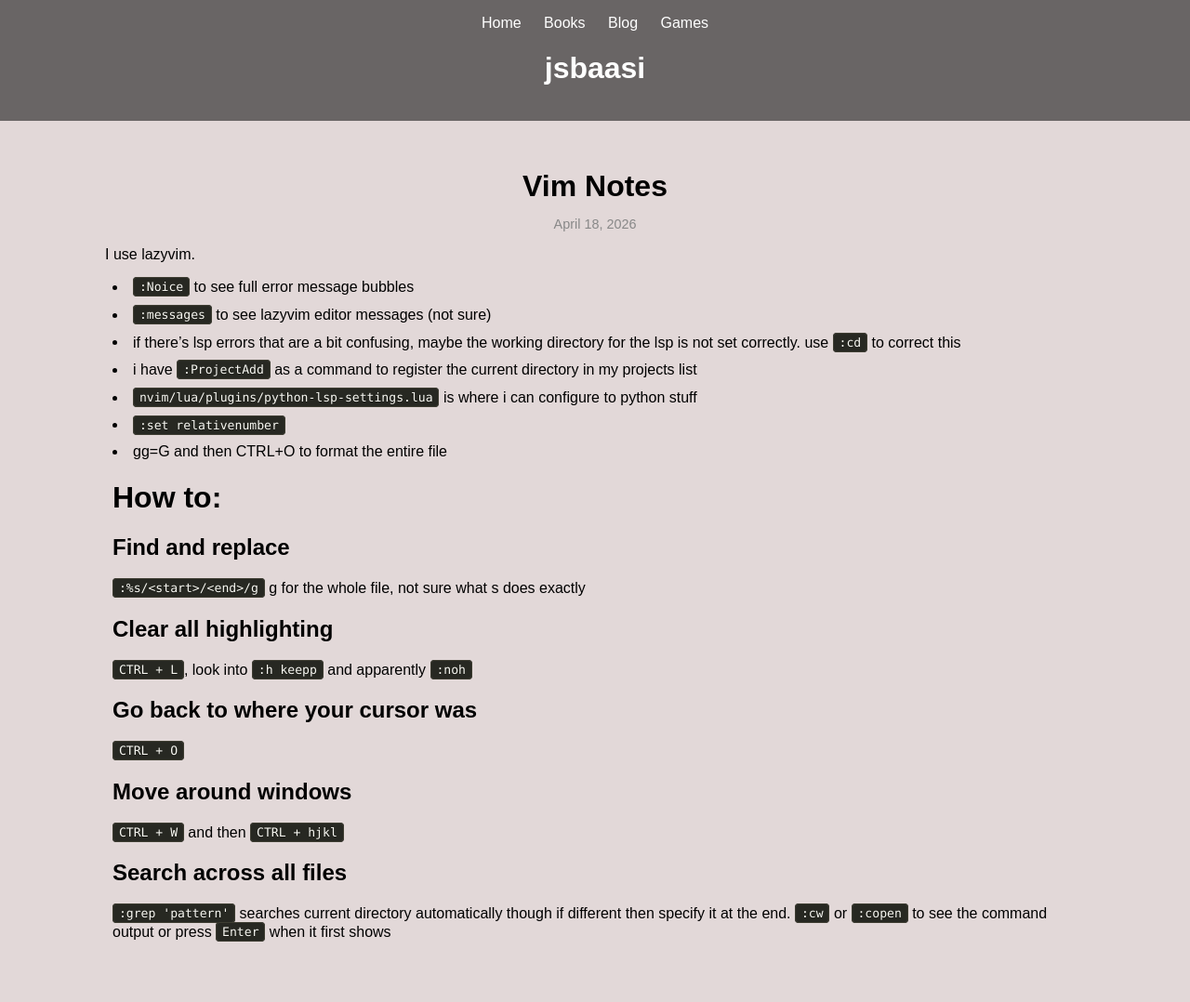
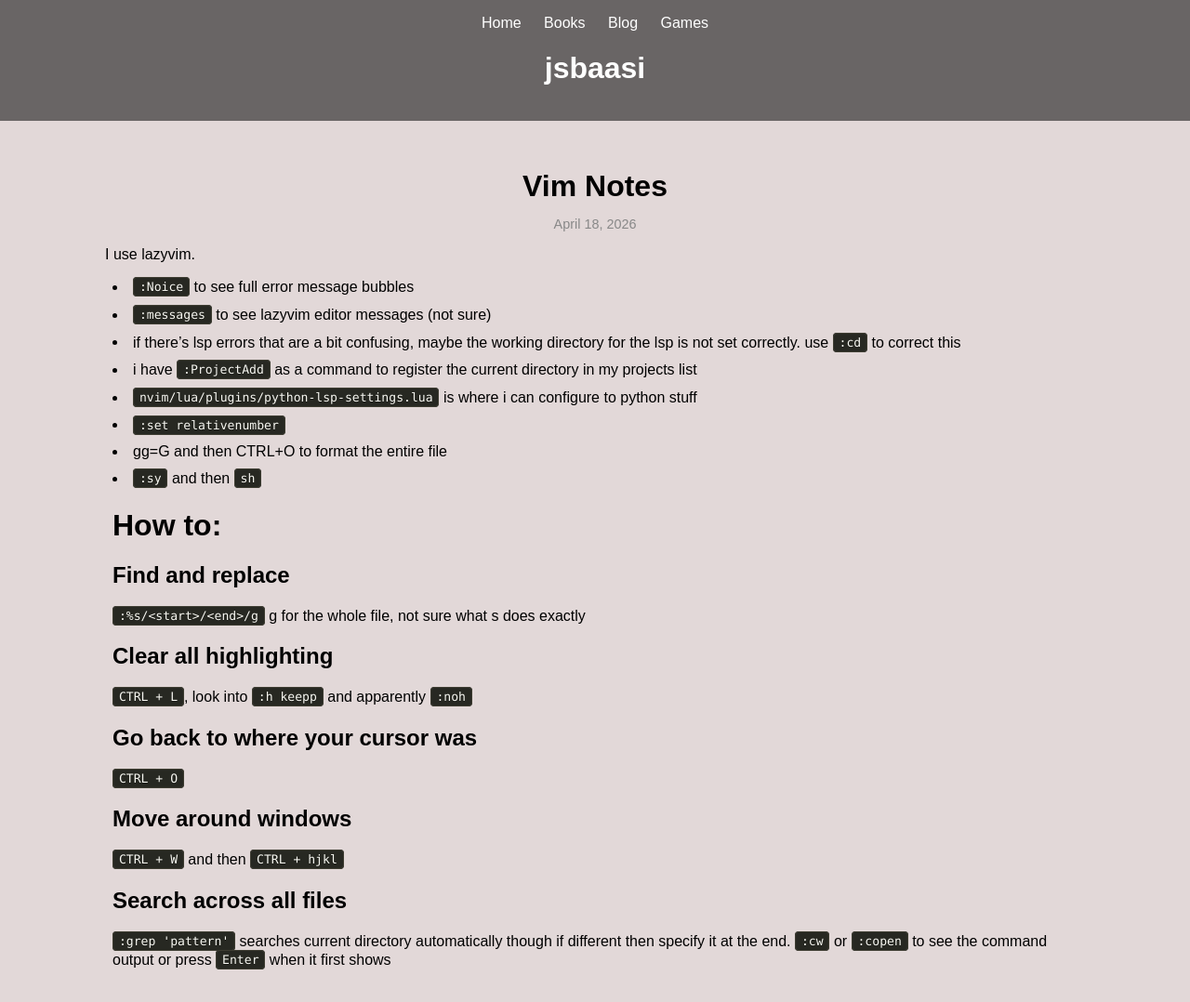
Before and after one commit to jsbaasi/jsbaasi.github.io, a Jekyll site: the page built from _posts/2026-04-18-vim-notes.md, in a window 1280 px wide. Shown: the whole page at 93% size. Built offline with Jekyll 4.4.1, drawn with Linux system fonts in a browser that asks for light colours; before the commit the page ends 1049 px from its top, so only the background shows below that.

Commit message:
vault backup: 2026-07-22 09:49:43

```diff
--- a/_posts/2026-04-18-vim-notes.md
+++ b/_posts/2026-04-18-vim-notes.md
@@ -13,6 +13,7 @@
 - `nvim/lua/plugins/python-lsp-settings.lua` is where i can configure to python stuff
 - `:set relativenumber`
 - gg=G and then CTRL+O to format the entire file
+- `:sy` and then `sh`
 # How to:
 ## Find and replace
 `:%s/<start>/<end>/g` g for the whole file, not sure what s does exactly
```
